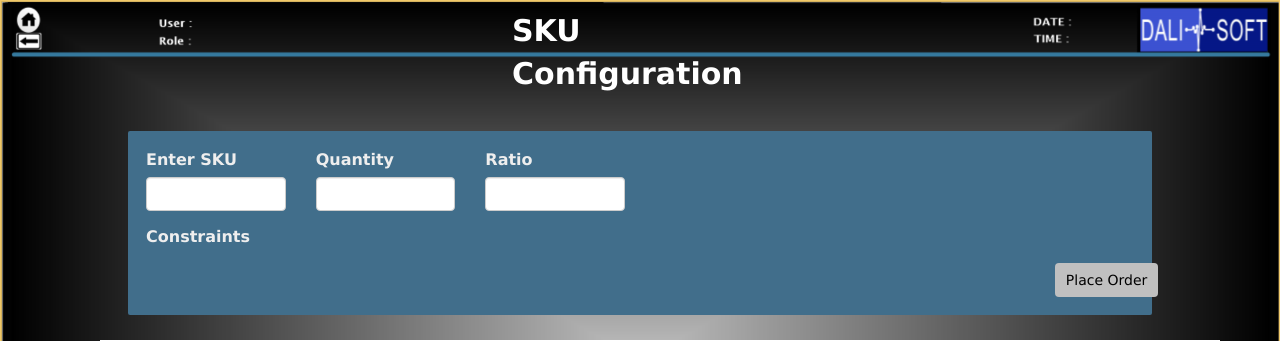
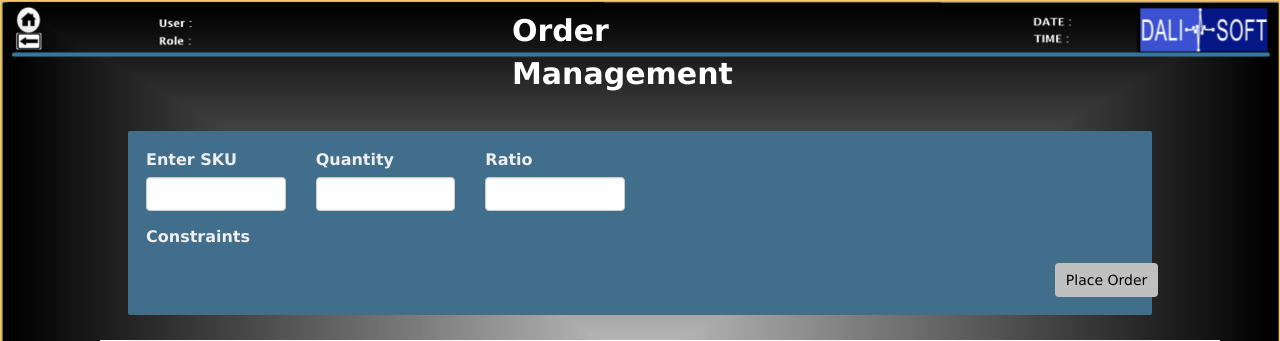
Before and after one commit to SuyashProjects/Dali, a Django app: page /form2/ in a window 1280 px wide. Shown: the top 341 px of the page. Run offline with Django 3.2, Linux system fonts and the light colour scheme; data that the repository does not hold is empty; some libraries are stand-ins or nearby versions.

Commit message:
more updates

```diff
--- a/app/templates/app/form2.html
+++ b/app/templates/app/form2.html
@@ -50,7 +50,7 @@ margin-left:92%;
 <!--Heading-->
 <div class="bar">
 <div class="heading">
-SKU  Configuration
+Order Management
 </div>
 </div>
 <!--End of Heading-->
@@ -84,7 +84,7 @@ SKU  Configuration
        </div>
      </div></div>
        <div class="row">
-       <div class="col-xs-2">
+       <div class="col-xs-3">
          <label>Constraints</label>
          {{ form.non_field_errors }}
          <div class="fieldWrapper">
--- a/app/views.py
+++ b/app/views.py
@@ -16,7 +16,7 @@ def form1(request):
           model = Obj['model']
           variant = Obj['variant']
           color = Obj['color']
-          if (Config.objects.filter(model=model, variant=variant,color=color).exists()):
+          if (Config.objects.filter(model=model,variant=variant,color=color).exists()):
                   print('sku exists')
           else:
                   form = form.save()
@@ -34,8 +34,7 @@ def form2(request):
         SKU = Obj['SKU']
         quantity = Obj['quantity']
         ratio = Obj['ratio']
-        Config.objects.filter(SKU=SKU).update(quantity=quantity)
-        Config.objects.filter(SKU=SKU).update(ratio=ratio)
+        Config.objects.filter(SKU=SKU).update(quantity=quantity,ratio=ratio)
       else:
           print('error')
     form = Form2()
```
